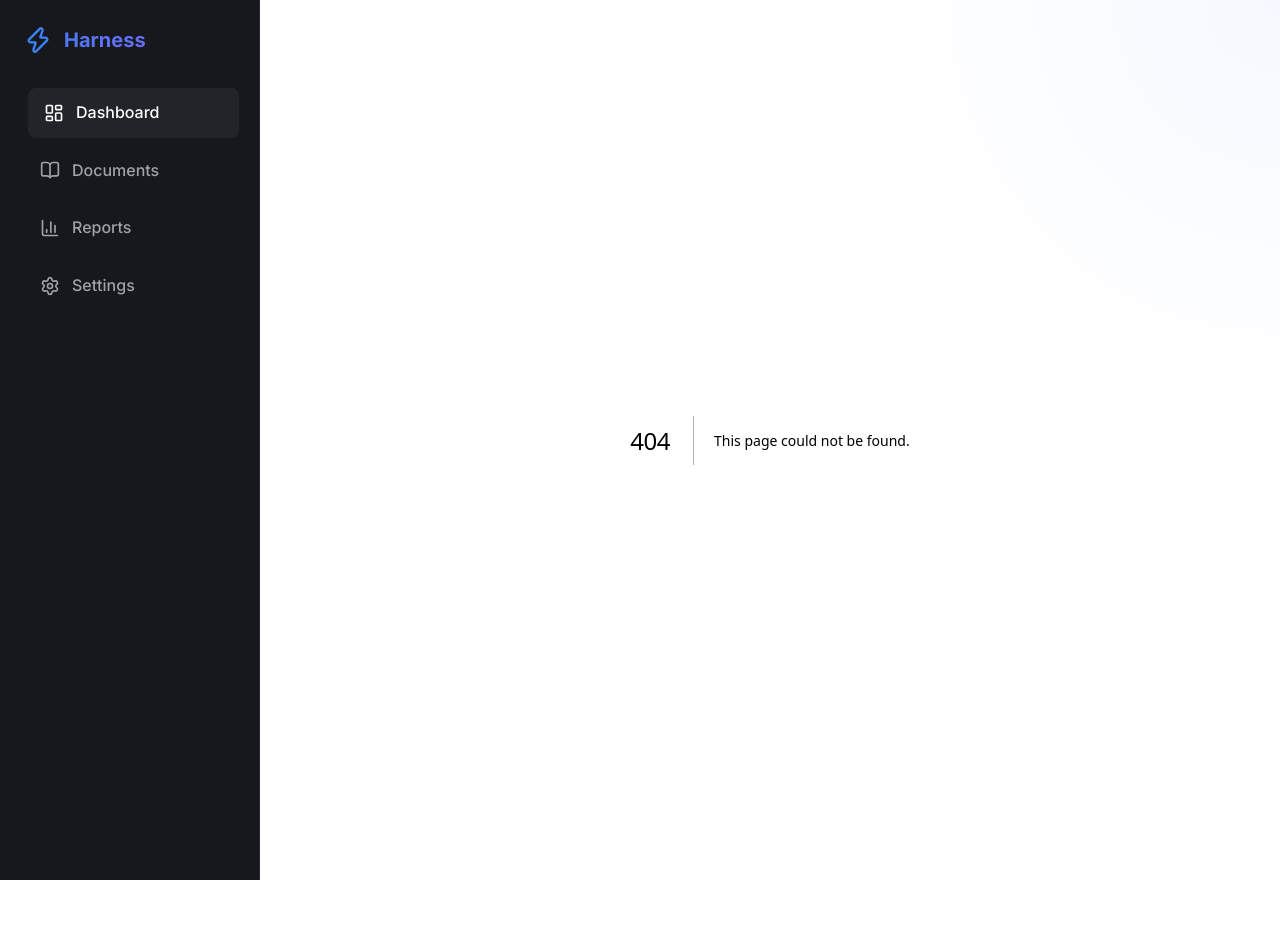
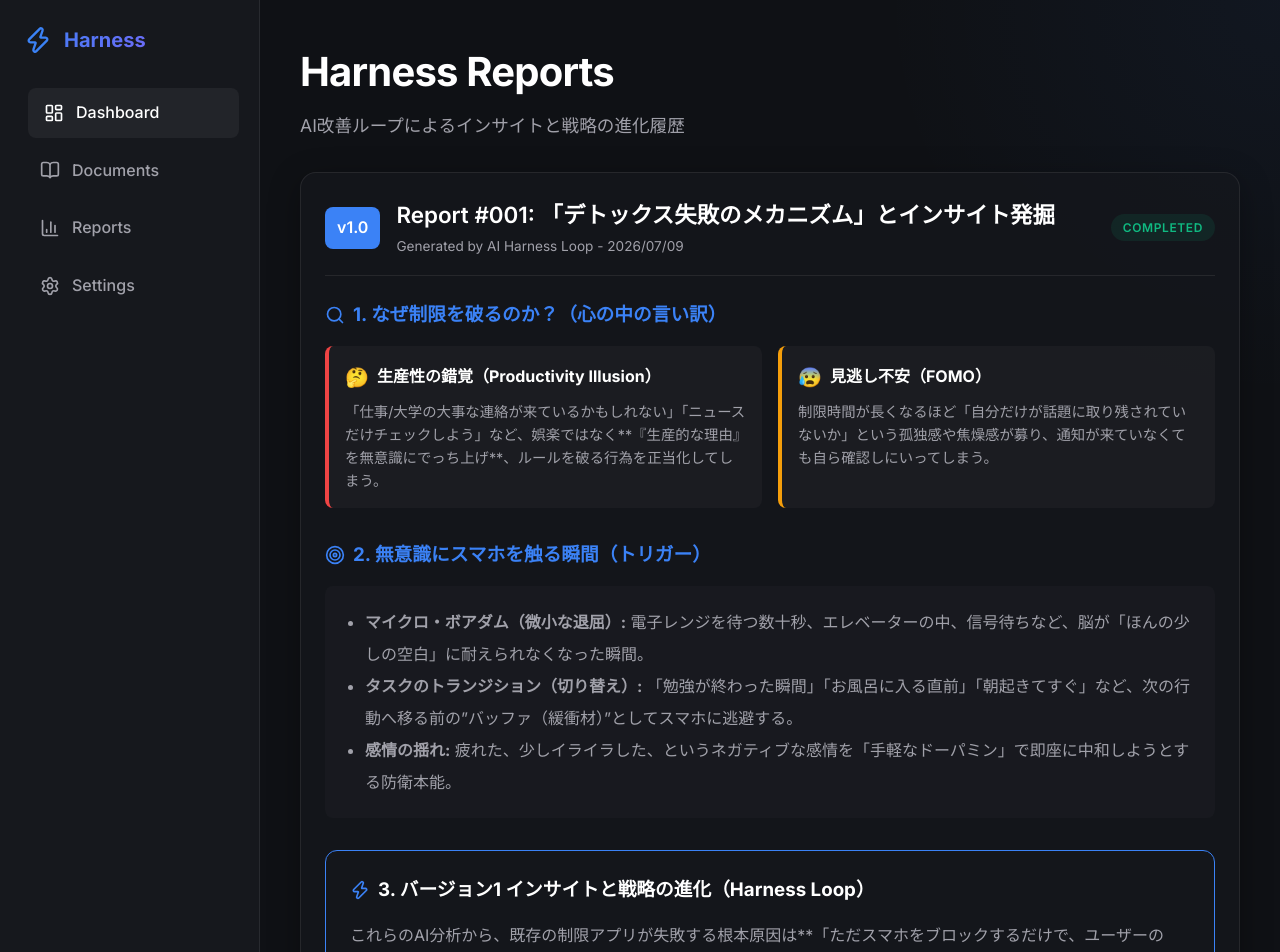
Before and after one commit to YashunX/Branco, a Next.js app: page /reports in a window 1280 px wide. Before the commit this address had no page. Shown: the top 952 px of the page. Before the commit the page ends 880 px from the top, so only its background shows below. Built offline with nearby package versions, Linux system fonts and the light colour scheme.

Commit message:
Add Report 001 on detox insights

```diff
--- /dev/null
+++ b/src/app/reports/page.tsx
@@ -0,0 +1,88 @@
+import { Target, Lightbulb, Zap, User, Search, TrendingUp } from "lucide-react";
+
+export default function Reports() {
+  return (
+    <div className="animate-in">
+      <h1>Harness Reports</h1>
+      <p className="subtitle">AI改善ループによるインサイトと戦略の進化履歴</p>
+
+      <div style={{ marginTop: '32px' }}>
+        <div className="card delay-1">
+          <div style={{ display: 'flex', justifyContent: 'space-between', alignItems: 'center', marginBottom: '24px', borderBottom: '1px solid var(--border-color)', paddingBottom: '16px' }}>
+            <div style={{ display: 'flex', alignItems: 'center', gap: '16px' }}>
+              <div style={{ background: 'var(--accent-primary)', padding: '8px 12px', borderRadius: '8px', color: 'white', fontWeight: 600 }}>
+                v1.0
+              </div>
+              <div>
+                <h2 style={{ margin: 0, fontSize: '1.4rem' }}>Report #001: 「デトックス失敗のメカニズム」とインサイト発掘</h2>
+                <span style={{ fontSize: '0.85rem', color: 'var(--text-secondary)' }}>Generated by AI Harness Loop - 2026/07/09</span>
+              </div>
+            </div>
+            <span className="badge" style={{ background: 'rgba(16, 185, 129, 0.1)', color: '#10b981' }}>Completed</span>
+          </div>
+
+          <div style={{ display: 'flex', flexDirection: 'column', gap: '32px' }}>
+
+            {/* Section 1: AI Brainstorming - The Excuses */}
+            <section>
+              <h3 style={{ display: 'flex', alignItems: 'center', gap: '8px', color: 'var(--accent-primary)', marginBottom: '16px' }}>
+                <Search size={20} />
+                1. なぜ制限を破るのか？（心の中の言い訳）
+              </h3>
+              <div style={{ display: 'grid', gridTemplateColumns: 'repeat(auto-fit, minmax(300px, 1fr))', gap: '16px' }}>
+                <div style={{ background: 'rgba(255,255,255,0.03)', padding: '16px', borderRadius: '8px', borderLeft: '4px solid #ef4444' }}>
+                  <h4 style={{ margin: '0 0 8px 0', display: 'flex', alignItems: 'center', gap: '8px' }}>
+                    <span style={{ fontSize: '1.2rem' }}>🤔</span> 生産性の錯覚（Productivity Illusion）
+                  </h4>
+                  <p style={{ margin: 0, fontSize: '0.9rem', color: 'var(--text-secondary)', lineHeight: '1.6' }}>
+                    「仕事/大学の大事な連絡が来ているかもしれない」「ニュースだけチェックしよう」など、娯楽ではなく**『生産的な理由』を無意識にでっち上げ**、ルールを破る行為を正当化してしまう。
+                  </p>
+                </div>
+                <div style={{ background: 'rgba(255,255,255,0.03)', padding: '16px', borderRadius: '8px', borderLeft: '4px solid #f59e0b' }}>
+                  <h4 style={{ margin: '0 0 8px 0', display: 'flex', alignItems: 'center', gap: '8px' }}>
+                    <span style={{ fontSize: '1.2rem' }}>😰</span> 見逃し不安（FOMO）
+                  </h4>
+                  <p style={{ margin: 0, fontSize: '0.9rem', color: 'var(--text-secondary)', lineHeight: '1.6' }}>
+                    制限時間が長くなるほど「自分だけが話題に取り残されていないか」という孤独感や焦燥感が募り、通知が来ていなくても自ら確認しにいってしまう。
+                  </p>
+                </div>
+              </div>
+            </section>
+
+            {/* Section 2: AI Brainstorming - Unconscious Triggers */}
+            <section>
+              <h3 style={{ display: 'flex', alignItems: 'center', gap: '8px', color: 'var(--accent-primary)', marginBottom: '16px' }}>
+                <Target size={20} />
+                2. 無意識にスマホを触る瞬間（トリガー）
+              </h3>
+              <ul style={{ background: 'rgba(255,255,255,0.02)', padding: '20px 20px 20px 40px', borderRadius: '8px', margin: 0, color: 'var(--text-secondary)', lineHeight: '2' }}>
+                <li><strong>マイクロ・ボアダム（微小な退屈）:</strong> 電子レンジを待つ数十秒、エレベーターの中、信号待ちなど、脳が「ほんの少しの空白」に耐えられなくなった瞬間。</li>
+                <li><strong>タスクのトランジション（切り替え）:</strong> 「勉強が終わった瞬間」「お風呂に入る直前」「朝起きてすぐ」など、次の行動へ移る前の”バッファ（緩衝材）”としてスマホに逃避する。</li>
+                <li><strong>感情の揺れ:</strong> 疲れた、少しイライラした、というネガティブな感情を「手軽なドーパミン」で即座に中和しようとする防衛本能。</li>
+              </ul>
+            </section>
+
+            {/* Section 3: Harness Loop Conclusion */}
+            <section style={{ background: 'var(--bg-glass)', border: '1px solid var(--accent-primary)', padding: '24px', borderRadius: '12px' }}>
+              <h3 style={{ display: 'flex', alignItems: 'center', gap: '8px', color: 'var(--text-primary)', marginBottom: '16px' }}>
+                <Zap size={20} color="var(--accent-primary)" />
+                3. バージョン1 インサイトと戦略の進化（Harness Loop）
+              </h3>
+              <p style={{ fontSize: '1rem', lineHeight: '1.8', color: 'var(--text-secondary)', margin: '0 0 16px 0' }}>
+                これらのAI分析から、既存の制限アプリが失敗する根本原因は**「ただスマホをブロックするだけで、ユーザーの『不安』や『退屈』という感情の隙間を埋めてくれないから」**だと導き出されます。
+              </p>
+              <div style={{ padding: '16px', background: 'rgba(59, 130, 246, 0.1)', borderRadius: '8px' }}>
+                <h4 style={{ margin: '0 0 8px 0', color: 'var(--accent-primary)' }}>💡 コンセプトの進化（ジャンプ）</h4>
+                <p style={{ margin: 0, fontSize: '0.95rem', lineHeight: '1.7' }}>
+                  「推しからの応援」アプローチは、単なるブロック機能ではなく、**「退屈や不安を『推しとの連帯感』で上書きする感情のセーフティーネット」**として機能させるべきです。<br/><br/>
+                  ユーザーが言い訳を作ってスマホを開こうとした瞬間、強制終了するのではなく、推しが<strong>「今、私も頑張ってるとこ！一緒に耐えよ！」</strong>と語りかけることで、FOMO（見逃し不安）をJOMO（見逃す喜び・推しとの共有時間）に反転させる体験が、BranCo!での強力な評価軸（革新性）になります。
+                </p>
+              </div>
+            </section>
+
+          </div>
+        </div>
+      </div>
+    </div>
+  );
+}
```
